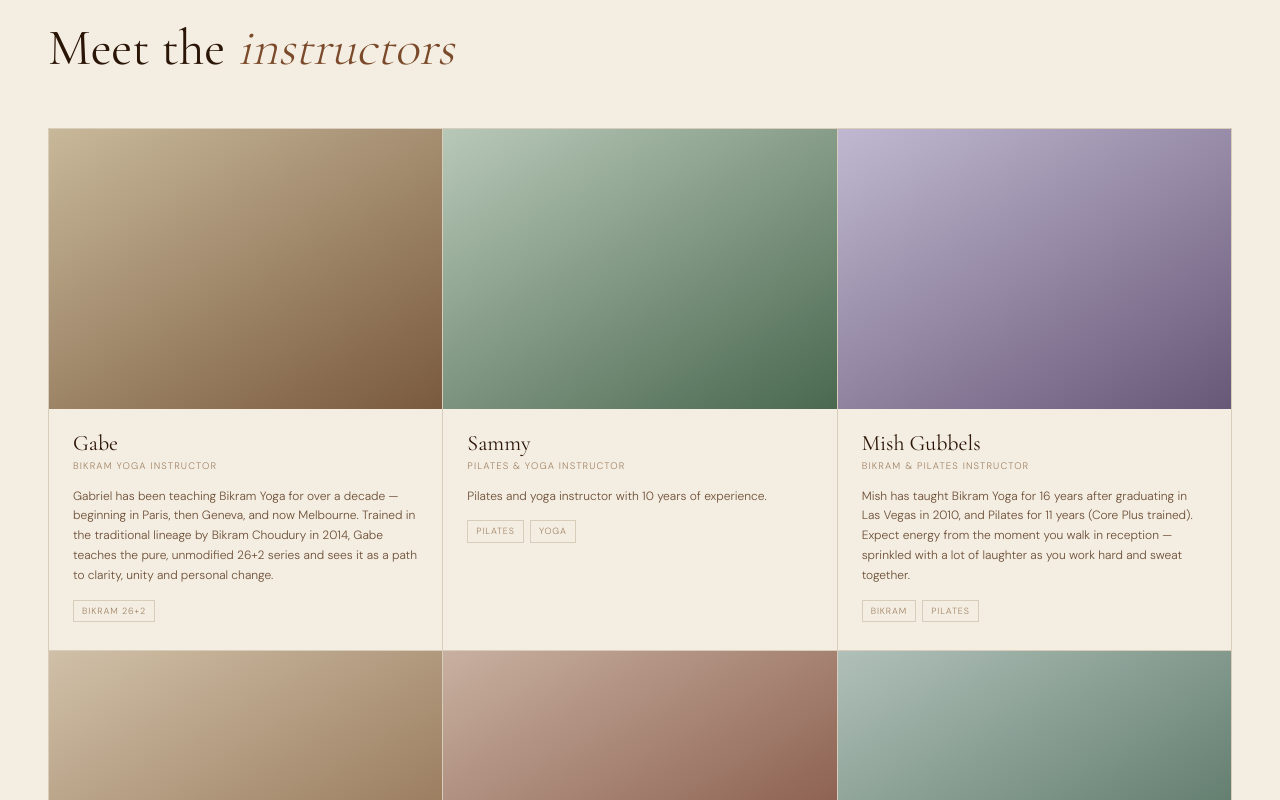
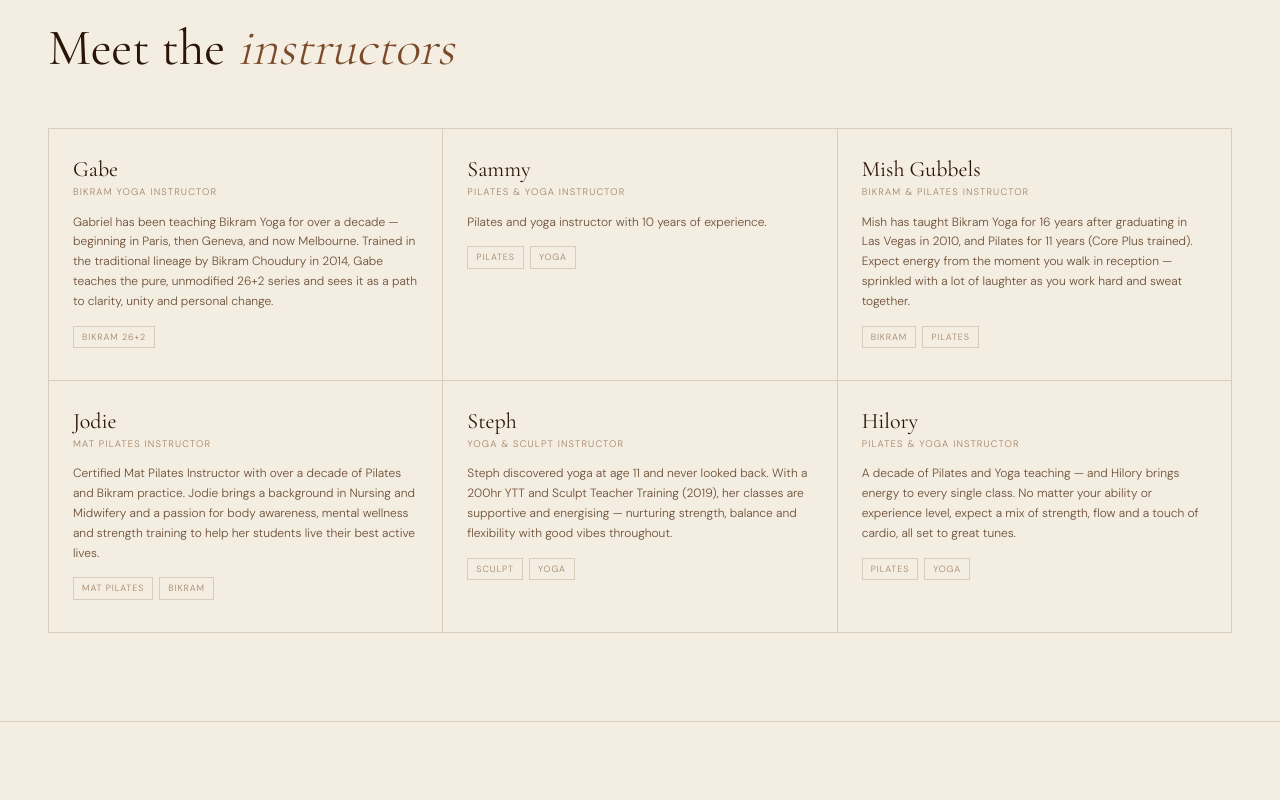
Before and after one commit to jeromeanoel-tech/bodyforme, a Next.js app: page /about in a window 1280 px wide. Shown: the part 2420-3220 px from the top of the page. Built offline with nearby package versions, Linux system fonts and the light colour scheme.

Commit message:
Remove instructor photo placeholders — show names only
Co-Authored-By: Claude Sonnet 4.6 <noreply@anthropic.com>

```diff
--- a/app/about/page.tsx
+++ b/app/about/page.tsx
@@ -9,14 +9,6 @@ export const metadata = {
   description: 'Meet Suzanne Harb and the BodyForme team. Our story, values and what makes our Doncaster Pilates studio different.',
 }
 
-const GRAD_COLORS = [
-  'linear-gradient(150deg,#c8b89a 0%,#7a5a3e 100%)',
-  'linear-gradient(150deg,#b8c8b8 0%,#4a6850 100%)',
-  'linear-gradient(150deg,#c0b8d0 0%,#685878 100%)',
-  'linear-gradient(150deg,#d0c0a8 0%,#8a6848 100%)',
-  'linear-gradient(150deg,#c8b0a0 0%,#7a4838 100%)',
-  'linear-gradient(150deg,#b0c0b8 0%,#4a6858 100%)',
-]
 
 const GALLERY_GRADS = [
   'linear-gradient(135deg,#d4c4ae 0%,#7a5838 100%)',
@@ -138,9 +130,8 @@ export default function AboutPage() {
           <ScrollReveal>
             <div className="r3" style={{ display: 'grid', gridTemplateColumns: 'repeat(3,1fr)', gap: '1px', background: 'var(--rule)', border: '1px solid var(--rule)', marginTop: '52px' }}>
               {about.instructors.map((inst, i) => (
-                <div key={i} style={{ background: 'var(--linen)', cursor: 'pointer', transition: 'background .2s' }}>
-                  <div style={{ height: '280px', background: GRAD_COLORS[i % GRAD_COLORS.length], position: 'relative', overflow: 'hidden' }} />
-                  <div style={{ padding: '22px 24px 28px' }}>
+                <div key={i} style={{ background: 'var(--linen)' }}>
+                  <div style={{ padding: '28px 24px 32px' }}>
                     <div style={{ fontFamily: 'var(--font-cormorant)', fontSize: '22px', fontWeight: 400, color: 'var(--esp)', lineHeight: 1.1, marginBottom: '4px' }}>{inst.name}</div>
                     <div style={{ fontSize: '9.5px', letterSpacing: '.12em', textTransform: 'uppercase', color: 'var(--muted)', marginBottom: '12px' }}>{inst.role}</div>
                     <p style={{ fontSize: '12px', fontWeight: 300, color: 'var(--mid)', lineHeight: 1.65 }}>{inst.bio}</p>
```
